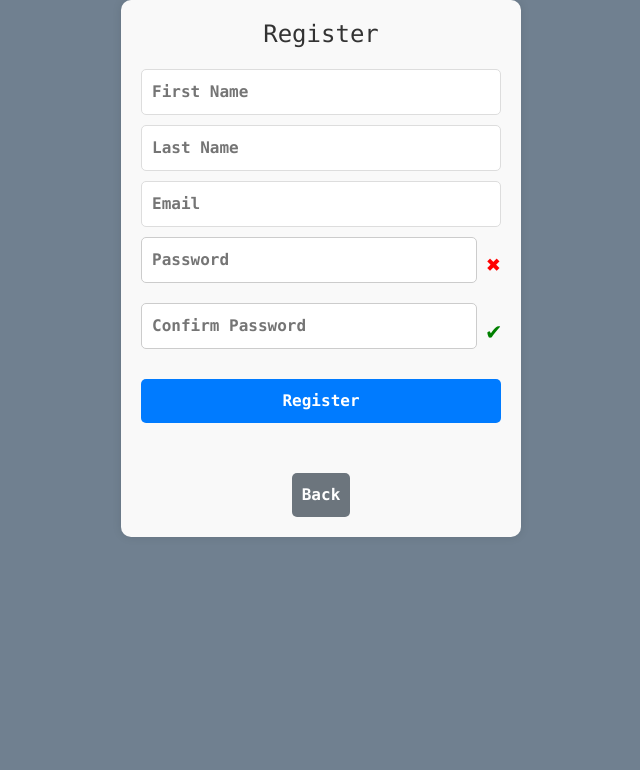
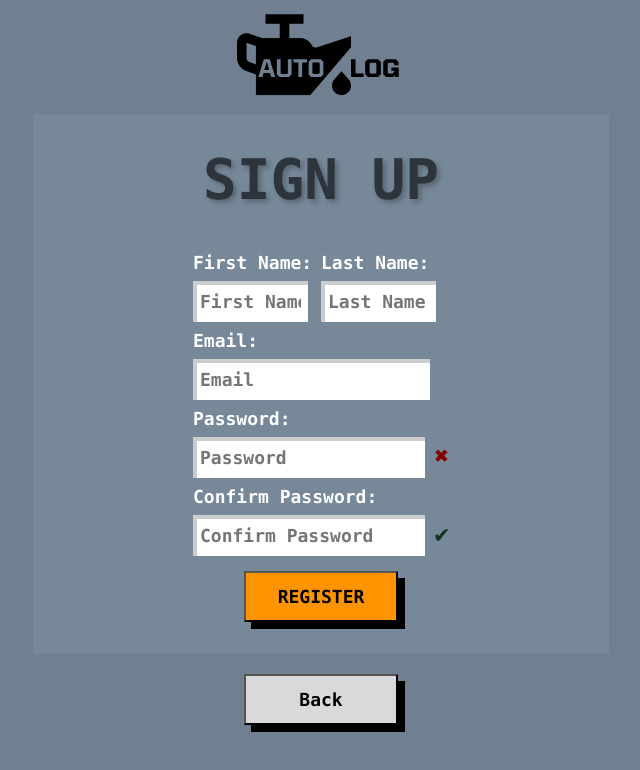
Before and after one commit to IcyPistachio/AutoLog, a React (Create React App) app in the folder AutoLogWeb/frontend/: page /register in a window 1280 px wide. Shown: the top 770 px of the page, without its empty margins (319-959 px from the left). Built offline with nearby package versions, Linux system fonts and the light colour scheme.

Commit message:
Some Register Styling

```diff
--- a/AutoLogWeb/frontend/src/components/Register.css
+++ b/AutoLogWeb/frontend/src/components/Register.css
@@ -1,49 +1,20 @@
-.register-container {
+.name-group {
     display: flex;
-    flex-direction: column;
-    align-items: center;
-    justify-content: center;
-    padding: 20px;
-    margin: auto;
-    max-width: 400px;
-    background-color: #f9f9f9;
-    border-radius: 10px;
-    box-shadow: 0 0 10px rgba(0, 0, 0, 0.1);
+    width: 50%;
 }
 
-.title {
-    font-size: 24px;
-    margin-bottom: 20px;
-    color: #333;
+.validator-group {
+    display: flex;
+    width: 50%;
+    align-items: last baseline;
 }
 
-.register-form {
-    display: flex;
-    flex-direction: column;
-    width: 100%;
-}
-
-.register-form input {
-    margin-bottom: 10px;
-    padding: 10px;
-    font-size: 16px;
-    border: 1px solid #ddd;
-    border-radius: 5px;
-}
-
-.register-form input[type="submit"] {
-    padding: 10px;
-    font-size: 16px;
-    color: white;
-    background-color: #007bff;
+.name-group input {
+    width: 90%;
+    padding: 7px;
+    margin: 5px 0;
     border: none;
-    border-radius: 5px;
-    cursor: pointer;
-    margin-top: 10px;
-}
-
-.register-form input[type="submit"]:hover {
-    background-color: #0056b3;
+    box-shadow: inset 4px 4px #ccc;
 }
 
 .message {
@@ -52,66 +23,27 @@
 }
 
 .message.success {
-    color: green;
+    color: #113321;
 }
 
 .message.error {
-    color: red;
-}
-
-.back-button {
-    margin-top: 20px;
-    padding: 10px;
-    font-size: 16px;
-    color: white;
-    background-color: #6c757d;
-    border: none;
-    border-radius: 5px;
-    cursor: pointer;
-}
-
-.back-button:hover {
-    background-color: #5a6268;
-}
-
-.password-strength {
-    display: block;
-    margin-top: 10px;
-}
-
-.password-strength.strong {
-    color: green;
-}
-
-.password-strength.weak {
-    color: red;
-}
-
-.password-container {
-    position: relative;
-    display: flex;
-    align-items: center;
-}
-
-.password-container input {
-    flex: 1;
+    color: #800000;
 }
 
 .checkmark {
-    color: green;
+    color: #113321;
     margin-left: 10px;
     font-size: 1.5em;
 }
 
 .crossmark {
-    color: red;
+    color: #800000;
     margin-left: 10px;
     font-size: 1.5em;
 }
 
 .password-requirements {
-    list-style: none;
-    padding: 0;
+    text-align: left;
     margin-top: 10px;
 }
 
@@ -121,18 +53,18 @@
 
 .password-requirements .valid::before {
     content: '✔ ';
-    color: green;
+    color: #113321;
 }
 
 .password-requirements .invalid::before {
     content: '✖ ';
-    color: red;
+    color: #800000;
 }
 
 .valid {
-    color: green;
+    color: #113321;
 }
 
 .invalid {
-    color: red;
+    color: #800000;
 }
--- a/AutoLogWeb/frontend/src/components/Register.js
+++ b/AutoLogWeb/frontend/src/components/Register.js
@@ -1,6 +1,8 @@
 import React, { useState, useEffect } from 'react';
 import { useNavigate } from 'react-router-dom';
 import './Register.css';
+import './DefaultStyles.css'
+import logo from '../images/Group 19.png';
 
 function Register() {
     const [firstName, setFirstName] = useState('');
@@ -111,13 +113,49 @@ function Register() {
     const isPasswordValid = Object.values(passwordValidations).every((valid) => valid);
 
     return (
-        <div className="register-container">
-            <h1 className="title">Register</h1>
-            <form className="register-form" onSubmit={handleRegister}>
-                <input type="text" placeholder="First Name" value={firstName} onChange={(e) => setFirstName(e.target.value)} required />
-                <input type="text" placeholder="Last Name" value={lastName} onChange={(e) => setLastName(e.target.value)} required />
-                <input type="email" placeholder="Email" value={email} onChange={(e) => setEmail(e.target.value)} required />
-                <div className="password-container">
+        <div className="container-center">
+            <img src={logo} alt="AutoLog Logo" />
+            <form className="form-standard" onSubmit={handleRegister}>
+                <h1 className="title">SIGN UP</h1>
+
+                <div className="vbox">
+                    <div className="name-group">
+                        <label>
+                            First Name:
+                            <input
+                                type="text"
+                                placeholder="First Name"
+                                value={firstName}
+                                onChange={(e) => setFirstName(e.target.value)}
+                                required />
+                        </label>
+                        <label>
+                            Last Name:
+                            <input
+                                type="text"
+                                placeholder="Last Name"
+                                value={lastName}
+                                onChange={(e) => setLastName(e.target.value)}
+                                required />
+                        </label>
+                    </div>
+
+                    <div className="validator-group">
+                        <label>
+                            Email:
+                            <input
+                                type="email"
+                                placeholder="Email"
+                                value={email}
+                                onChange={(e) => setEmail(e.target.value)}
+                                required />
+                        </label>
+                        <div className="spacer"></div>
+                    </div>
+
+                    <div className="validator-group">
+                        <label>
+                            Password:
                             <input
                                 type="password"
                                 placeholder="Password"
@@ -127,9 +165,11 @@ function Register() {
                                 onBlur={() => setIsPasswordFocused(false)}
                                 required
                             />
+                        </label>
                         {isPasswordValid && <span className="checkmark">✔</span>}
                         {!isPasswordValid && <span className="crossmark">✖</span>}
                     </div>
+
                     {isPasswordFocused && (
                         <ul className="password-requirements">
                             <li className={passwordValidations.length ? 'valid' : 'invalid'}>8-20 characters</li>
@@ -140,7 +180,10 @@ function Register() {
                             <li className={passwordValidations.noSpaces ? 'valid' : 'invalid'}>No spaces</li>
                         </ul>
                     )}
-                <div className="password-container">
+
+                    <div className="validator-group">
+                        <label>
+                            Confirm Password:
                             <input
                                 type="password"
                                 placeholder="Confirm Password"
@@ -150,18 +193,30 @@ function Register() {
                                 onBlur={() => setIsConfirmPasswordFocused(false)}
                                 required
                             />
+                        </label>
                         {isPasswordMatching && <span className="checkmark">✔</span>}
                         {!isPasswordMatching && <span className="crossmark">✖</span>}
                     </div>
+
                     {isConfirmPasswordFocused && (
                         <p className={isPasswordMatching ? 'valid' : 'invalid'}>
                             {isPasswordMatching ? '✔ Passwords match' : '✖ Passwords do not match'}
                         </p>
                     )}
-                <input type="submit" value="Register" />
+
+                </div>
+
+                <button type="submit" className="button-standard accent-button">
+                    REGISTER
+                </button>
+
                 <span className="message">{message}</span>
             </form>
-            <button className="back-button" onClick={() => navigate(-1)}>Back</button>
+
+            <div className="spacer"></div>
+            <button className="button-standard default-button" onClick={() => navigate(-1)}>
+                Back
+            </button>
         </div>
     );
 }
```
Lines whose indentation alone changed are shown as unchanged.
